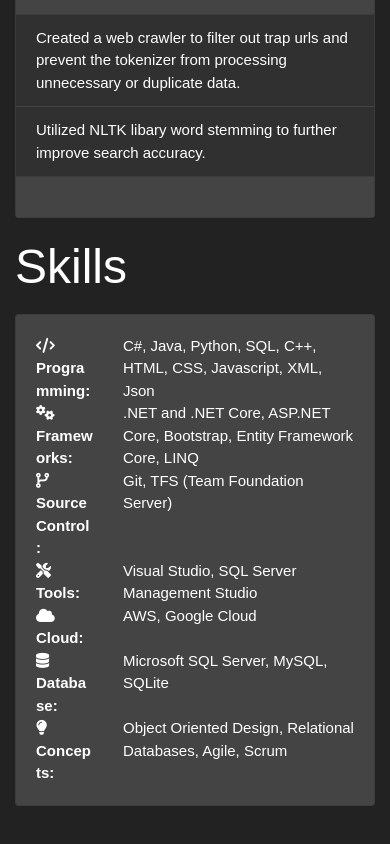
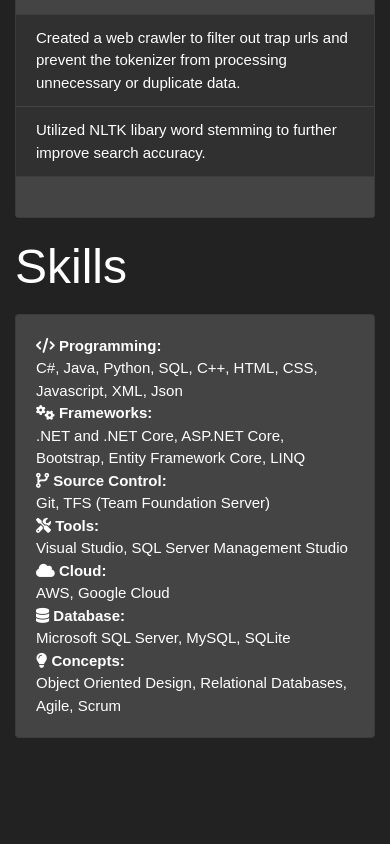
Before and after one commit to nsidaris/nsidaris.github.io, a plain HTML site: page index.html in a window 390 px wide. Shown: the part 2841-3685 px from the top of the page. After the commit the page ends 3647 px from the top, so only its background shows below. Drawn offline with nearby package versions, Linux system fonts and the light colour scheme.

Commit message:
Fix issue with skill section on mobile.

```diff
--- a/index.html
+++ b/index.html
@@ -211,46 +211,46 @@
             <div class="card mb-6 bg-secondary">
               <div class="card-body">
                 <div class="row">
-                  <div class="col-3"><i class="fas fa-code"></i><span class="font-weight-bolder"> Programming:</span></div>
-                  <div class="col-9">
+                  <div class="col-md-3"><i class="fas fa-code"></i><span class="font-weight-bolder"> Programming:</span></div>
+                  <div class="col-md-9">
                     C#, Java, Python, SQL, C++, HTML, CSS, Javascript, XML, Json
                   </div>
                 </div>
 
                 <div class="row">
-                  <div class="col-3"><i class="fas fa-cogs"></i><span class="font-weight-bolder"> Frameworks:</span></div>
-                  <div class="col-9">
+                  <div class="col-md-3"><i class="fas fa-cogs"></i><span class="font-weight-bolder"> Frameworks:</span></div>
+                  <div class="col-md-9">
                     .NET and .NET Core, ASP.NET Core, Bootstrap, Entity Framework Core, LINQ
                   </div>
                 </div>
 
                 <div class="row">
-                  <div class="col-3"><i class="fas fa-code-branch"></i><span class="font-weight-bolder"> Source Control:</span></div>
-                  <div class="col-9">Git, TFS (Team Foundation Server)</div>
+                  <div class="col-md-3"><i class="fas fa-code-branch"></i><span class="font-weight-bolder"> Source Control:</span></div>
+                  <div class="col-md-9">Git, TFS (Team Foundation Server)</div>
                 </div>
 
                 <div class="row">
-                  <div class="col-3"><i class="fas fa-tools"></i><span class="font-weight-bolder"> Tools: </span></div>
-                  <div class="col-9">
+                  <div class="col-md-3"><i class="fas fa-tools"></i><span class="font-weight-bolder"> Tools: </span></div>
+                  <div class="col-md-9">
                     Visual Studio, SQL Server Management Studio
                   </div>
                 </div>
 
                 <div class="row">
-                  <div class="col-3"><i class="fas fa-cloud"></i><span class="font-weight-bolder"> Cloud: </span></div>
-                  <div class="col-9">AWS, Google Cloud</div>
+                  <div class="col-md-3"><i class="fas fa-cloud"></i><span class="font-weight-bolder"> Cloud: </span></div>
+                  <div class="col-md-9">AWS, Google Cloud</div>
                 </div>
 
                 <div class="row">
-                  <div class="col-3"><i class="fas fa-database"></i><span class="font-weight-bolder"> Database: </span></div>
-                  <div class="col-9">
+                  <div class="col-md-3"><i class="fas fa-database"></i><span class="font-weight-bolder"> Database: </span></div>
+                  <div class="col-md-9">
                     Microsoft SQL Server, MySQL, SQLite
                   </div>
                 </div>
 
                 <div class="row">
-                  <div class="col-3"><i class="fas fa-lightbulb"></i><span class="font-weight-bolder"> Concepts: </span></div>
-                  <div class="col-9">
+                  <div class="col-md-3"><i class="fas fa-lightbulb"></i><span class="font-weight-bolder"> Concepts: </span></div>
+                  <div class="col-md-9">
                     Object Oriented Design, Relational Databases, Agile, Scrum
                   </div>
                 </div>
```
